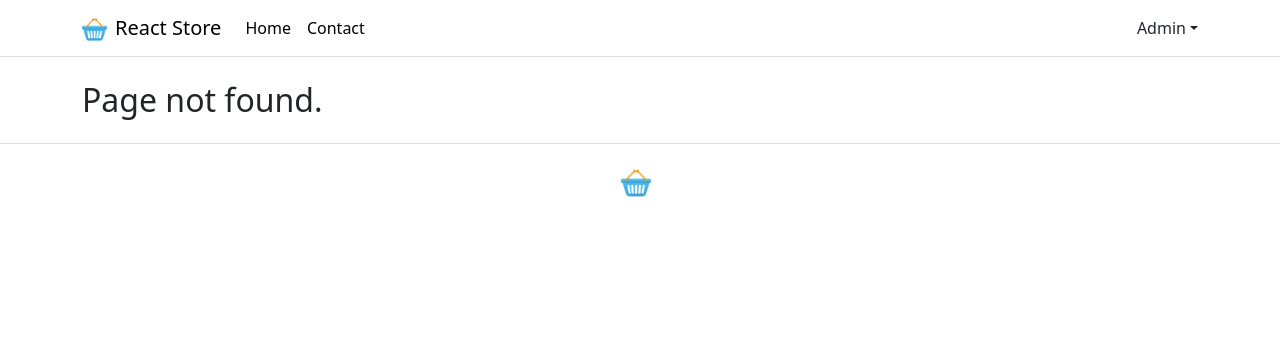
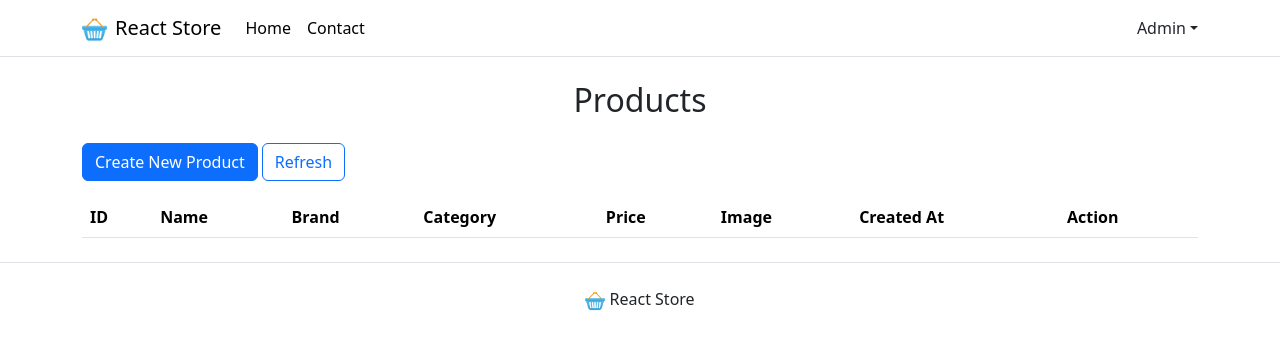
Before and after one commit to gus-pi/react-shop, a React (Vite) app: page /admin/products in a window 1280 px wide. Before the commit this address had no page. Shown: the top 350 px of the page. Built offline with nearby package versions, Linux system fonts and the light colour scheme.

Commit message:
create admin products page

```diff
--- a/src/App.tsx
+++ b/src/App.tsx
@@ -4,6 +4,7 @@ import Home from './pages/Home';
 import { BrowserRouter, Route, Routes } from 'react-router-dom';
 import Contact from './pages/Contact';
 import NotFound from './pages/NotFound';
+import ProductList from './pages/admin/products/ProductList';
 
 function App() {
   return (
@@ -12,6 +13,7 @@ function App() {
       <Routes>
         <Route path="/" element={<Home />} />
         <Route path="/contact" element={<Contact />} />
+        <Route path="/admin/products" element={<ProductList />} />
         <Route path="/*" element={<NotFound />} />
       </Routes>
       <Footer />
--- a/src/components/layout.tsx
+++ b/src/components/layout.tsx
@@ -39,7 +39,7 @@ export function NavBar() {
         <NavDropdown title="Admin" id="navbarScrollingDropdown">
           <NavDropdown.Item>
             <Link
-              to="/products"
+              to="/admin/products"
               style={{ textDecoration: 'none', color: 'black' }}
             >
               Products
@@ -70,8 +70,8 @@ export function NavBar() {
 
 export function Footer() {
   return (
-    <div className="text-center p-4 border-top">
-      <img src="/icon.png" alt="icon" width={30} className="me-2" />
+    <div className="text-center p-4 border-top ">
+      <img src="/icon.png" alt="icon" width={20} /> React Store
     </div>
   );
 }
--- /dev/null
+++ b/src/pages/admin/products/ProductList.tsx
@@ -0,0 +1,40 @@
+import { Link } from 'react-router-dom';
+
+function ProductList() {
+  return (
+    <div className="container my-4">
+      <h2 className="text-center mb-4">Products</h2>
+      <div className="row mb-3">
+        <div className="col">
+          <Link
+            className="btn btn-primary me-1"
+            to="/admin/products/create"
+            role="button"
+          >
+            Create New Product
+          </Link>
+          <button type="button" className="btn btn-outline-primary">
+            Refresh
+          </button>
+        </div>
+        <div className="col"></div>
+      </div>
+      <table className="table">
+        <thead>
+          <tr>
+            <th>ID</th>
+            <th>Name</th>
+            <th>Brand</th>
+            <th>Category</th>
+            <th>Price</th>
+            <th>Image</th>
+            <th>Created At</th>
+            <th>Action</th>
+          </tr>
+        </thead>
+      </table>
+    </div>
+  );
+}
+
+export default ProductList;
```
